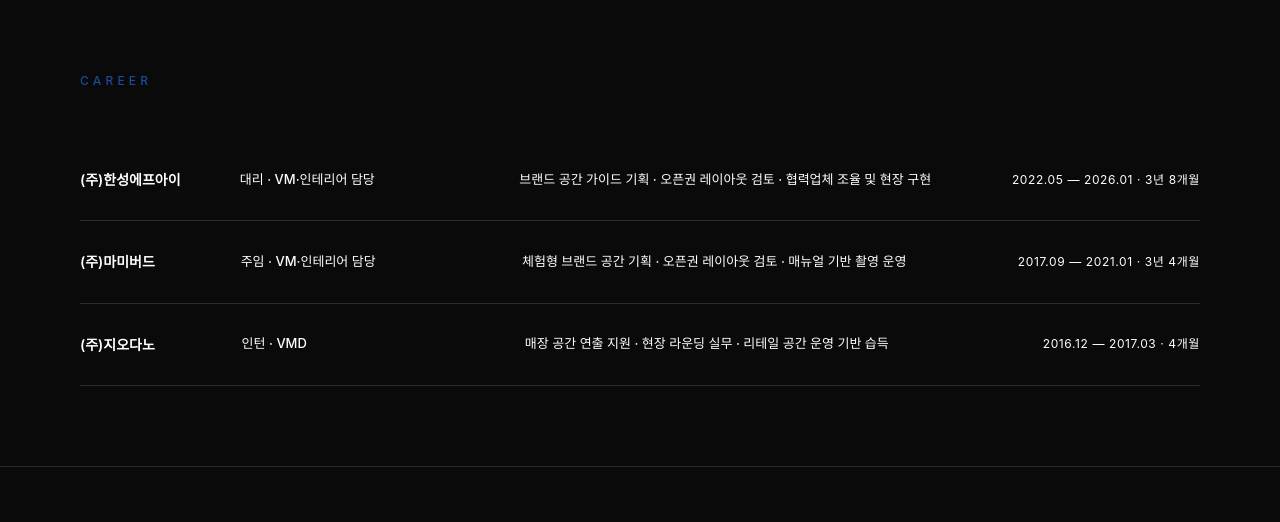
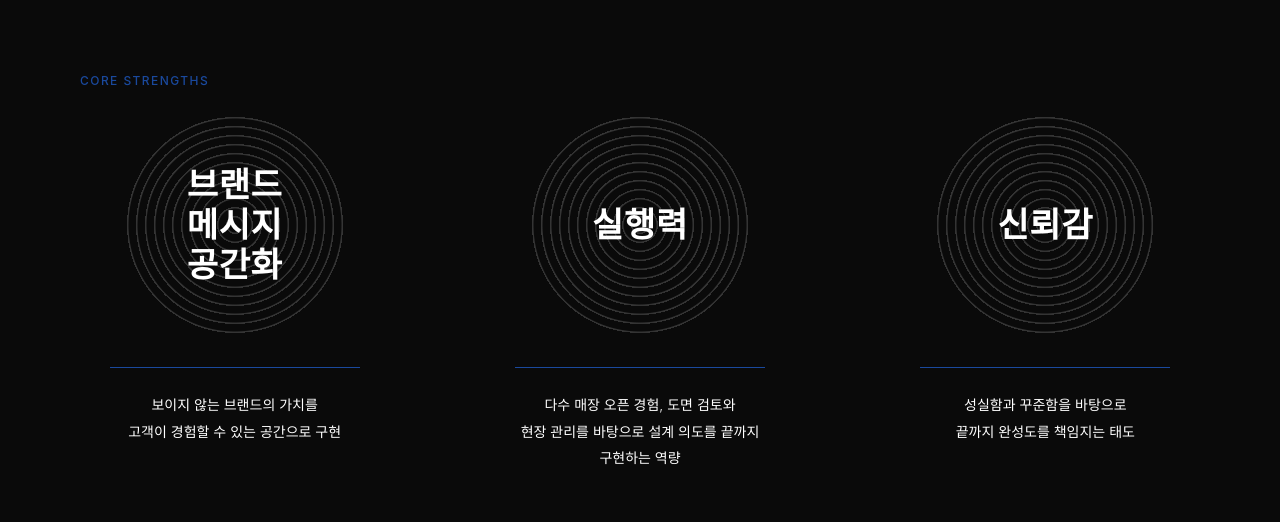
Before and after one commit to ssysje987/portfolio, a Next.js app: page / in a window 1280 px wide. Shown: the part 980-1502 px from the top of the page. Built offline with nearby package versions, Linux system fonts and the light colour scheme.

Commit message:
Add core strengths section

```diff
--- a/app/globals.css
+++ b/app/globals.css
@@ -158,6 +158,97 @@
   }
 }
 
+/* ── Strengths ──────────────────────────────────────────────── */
+.strengths-section {
+  padding: 80px 80px 72px;
+  border-bottom: 0.5px solid var(--border);
+}
+
+.strengths-grid {
+  display: grid;
+  grid-template-columns: repeat(3, 1fr);
+  gap: 96px;
+  align-items: start;
+}
+
+.strength-item {
+  display: flex;
+  flex-direction: column;
+  align-items: center;
+  text-align: center;
+}
+
+.strength-circle {
+  position: relative;
+  width: 220px;
+  height: 220px;
+  display: flex;
+  align-items: center;
+  justify-content: center;
+  margin-bottom: 32px;
+}
+
+.strength-circle-rings {
+  position: absolute;
+  inset: 0;
+  border-radius: 50%;
+  background:
+    repeating-radial-gradient(
+      circle,
+      transparent 0,
+      transparent 7px,
+      rgba(255, 255, 255, 0.28) 8px,
+      rgba(255, 255, 255, 0.28) 9px
+    );
+  opacity: 0.62;
+}
+
+.strength-title {
+  position: relative;
+  z-index: 1;
+  color: #FFFFFF;
+  font-size: 34px;
+  font-weight: 700;
+  line-height: 1.18;
+  letter-spacing: 0.02em;
+}
+
+.strength-line {
+  width: min(100%, 250px);
+  height: 1px;
+  background: #1a499d;
+  margin-bottom: 24px;
+}
+
+.strength-description {
+  color: #FFFFFF;
+  font-size: 14px;
+  font-weight: 300;
+  line-height: 1.9;
+  margin: 0;
+}
+
+@media (max-width: 768px) {
+  .strengths-section {
+    padding: 64px 24px 56px;
+  }
+
+  .strengths-grid {
+    grid-template-columns: 1fr;
+    gap: 56px;
+  }
+
+  .strength-circle {
+    width: 190px;
+    height: 190px;
+    margin-bottom: 28px;
+  }
+
+  .strength-title {
+    font-size: 28px;
+  }
+}
+
 /* ── Career ─────────────────────────────────────────────────── */
 .career-row {
   display: grid;
--- a/app/page.tsx
+++ b/app/page.tsx
@@ -103,6 +103,40 @@
             VMD와 인테리어가 만나는 지점, 그 연결점으로서의 공간. 저에게 그것이 NODE입니다.
           </p>
         </div>
+        </div>
+      </section>
+
+      <section className="strengths-section">
+        <div style={{
+          fontSize: '12px', letterSpacing: '0.12em',
+          color: '#1a499d', marginBottom: '24px', fontWeight: 500,
+        }}>
+          CORE STRENGTHS
+        </div>
+        <div className="strengths-grid">
+          {[
+            {
+              title: <>브랜드<br />메시지<br />공간화</>,
+              description: <>보이지 않는 브랜드의 가치를<br />고객이 경험할 수 있는 공간으로 구현</>,
+            },
+            {
+              title: <>실행력</>,
+              description: <>다수 매장 오픈 경험, 도면 검토와<br />현장 관리를 바탕으로 설계 의도를 끝까지<br />구현하는 역량</>,
+            },
+            {
+              title: <>신뢰감</>,
+              description: <>성실함과 꾸준함을 바탕으로<br />끝까지 완성도를 책임지는 태도</>,
+            },
+          ].map((item, index) => (
+            <div key={index} className="strength-item">
+              <div className="strength-circle">
+                <div className="strength-circle-rings" />
+                <div className="strength-title">{item.title}</div>
+              </div>
+              <div className="strength-line" />
+              <p className="strength-description">{item.description}</p>
+            </div>
+          ))}
         </div>
       </section>
 
```
